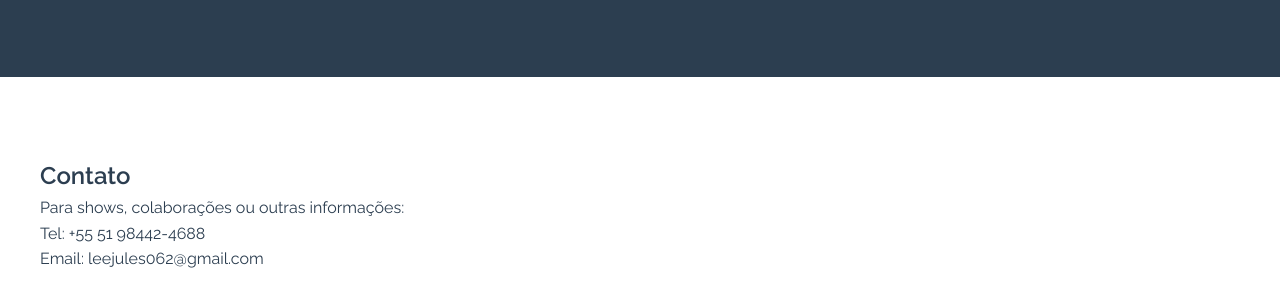
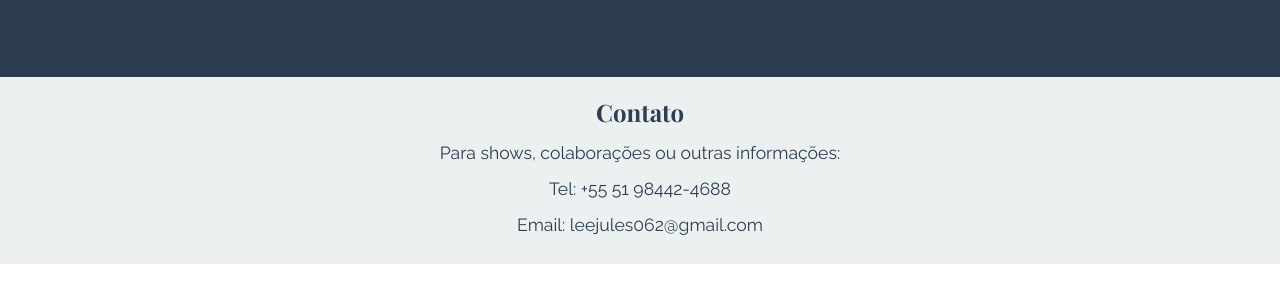
Before and after one commit to Mathsrds/lee-jules-oficial, a plain HTML site: page index.html in a window 1280 px wide. Shown: the part 1738-2044 px from the top of the page. After the commit the page ends 2002 px from the top, so only its background shows below. Drawn offline with nearby package versions, Linux system fonts and the light colour scheme; a script that the page names is missing.

Commit message:
Update index.html

```diff
--- a/index.html
+++ b/index.html
@@ -191,6 +191,29 @@
     background: inherit;
   }
 
+  #contact {
+    background: var(--light);
+    padding: 1rem;
+    min-height: 00vh;
+    display: flex;
+    align-items: center;
+    /* Remova a margem negativa */
+    margin-bottom: 0;
+  }
+
+  #contact .container {
+    text-align: center;
+  }
+
+  #contact h2 {
+    margin-bottom: 0.5rem;
+    font-family: 'Playfair Display', serif;
+  }
+
+  #contact p {
+    margin-bottom: 0.5rem;
+    font-size: 1.1rem;
+  }
 
 </style>
 <script src="https://kit.fontawesome.com/your-code.js" crossorigin="anonymous"></script>
@@ -223,7 +246,7 @@
 <section id="biography" class="section">
     <div class="container">
         <h2>Biografia</h2>
-     <p>Marc Jules mais conhecido como lee jules nasceu em Porto Príncipe, Haiti, e aos 12 anos foi envolvido pela cultura musical de sua terra natal, aos 16 anos fez sua primeira música autoral e teve sua primeira experiência como cantor nas ruas de porto principe. Em busca de novas oportunidades, ele migrou para o Brasil, onde iniciou sua trajetória trabalhando como garçom em um hotel. Apesar dos desafios de recomeçar em um país desconhecido, a paixão pela música permaneceu viva, e Marc usou suas experiências para alimentar sua arte.</p>
+        <p>Marc Jules, mais conhecido como Lee Jules, nasceu em Porto Príncipe, Haiti, e aos 12 anos foi envolvido pela cultura musical de sua terra natal. Aos 16 anos, fez sua primeira música autoral e teve sua primeira experiência como cantor nas ruas de Porto Príncipe. Em busca de novas oportunidades, ele migrou para o Brasil, onde iniciou sua trajetória trabalhando como garçom em um hotel. Apesar dos desafios de recomeçar em um país desconhecido, a paixão pela música permaneceu viva, e Marc usou suas experiências para alimentar sua arte.</p>
     </div>
 </section>
 
@@ -234,7 +257,7 @@
             <div class="music-card">
                 <h3>Singles</h3>
                 <p>Últimos lançamentos</p>
-          <iframe style="border-radius:12px" src="https://open.spotify.com/embed/artist/6rIpUsmJ0QQzGf2h6cHabz" width="100%" height="380" frameBorder="0" allowfullscreen="" allow="autoplay; clipboard-write; encrypted-media; fullscreen; picture-in-picture"></iframe>
+                <iframe style="border-radius:12px" src="https://open.spotify.com/embed/artist/6rIpUsmJ0QQzGf2h6cHabz" width="100%" height="380" frameBorder="0" allow="autoplay; clipboard-write; encrypted-media; fullscreen; picture-in-picture"></iframe>
             </div>
             <div class="music-card">
                 <h3>YouTube</h3>
@@ -244,12 +267,14 @@
             <div class="music-card">
                 <h3>Instagram</h3>
                 <p>Acompanhe meu dia a dia</p>
-          <blockquote class="instagram-media" data-instgrm-permalink="https://www.instagram.com/leejuleslj/" style="max-width:540px; min-width:326px; width:99.375%; width:-webkit-calc(100% - 2px); width:calc(100% - 2px); margin: 1px;"></blockquote>
-          <script async src="//www.instagram.com/embed.js"></script>
+                <blockquote class="instagram-media" data-instgrm-permalink="https://www.instagram.com/leejuleslj/" style="max-width:540px; min-width:326px; width:99.375%; margin: 1px;"></blockquote>
             </div>
         </div>
     </div>
 </section>
+
+<script async src="//www.instagram.com/embed.js"></script>
+
 
   <section id="contact" class="section">
     <div class="container">
@@ -321,7 +346,7 @@ document.addEventListener('DOMContentLoaded', function() {
             }
         });
     });
-});
+}); // Fechamento do DOMContentLoaded
 </script>
 </body>
 </html>
```
Lines whose indentation alone changed are shown as unchanged.
